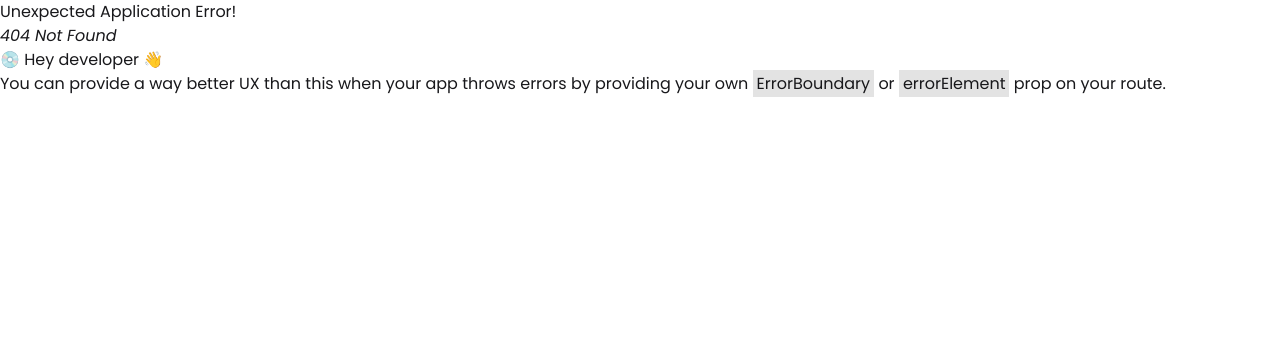
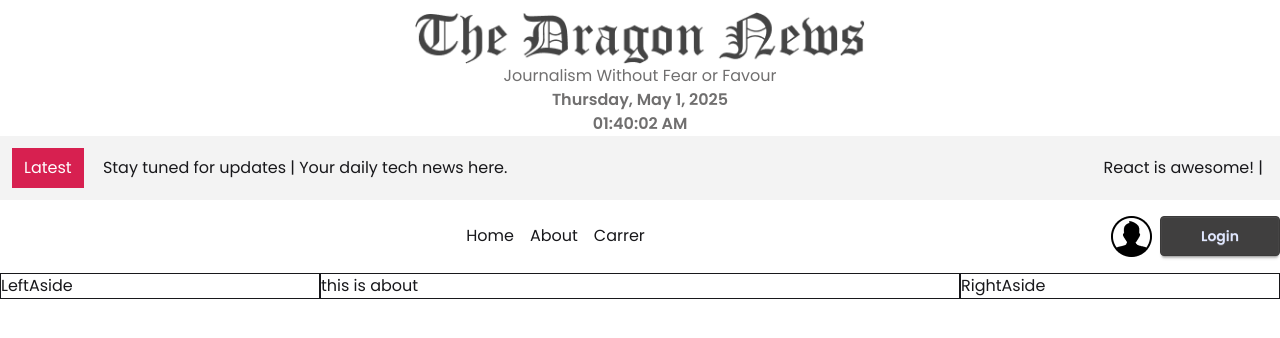
Before and after one commit to iktushar01/dragon-news-webapp, a React (Vite) app: page /about in a window 1280 px wide. Before the commit this address had no page. Shown: the top 338 px of the page. Built offline with nearby package versions, Linux system fonts and the light colour scheme.

Commit message:
grid stucture added

```diff
--- /dev/null
+++ b/src/Components/HomeLayout/LeftAside.jsx
@@ -0,0 +1,11 @@
+import React from 'react';
+
+const LeftAside = () => {
+    return (
+        <div>
+            <h1>LeftAside</h1>
+        </div>
+    );
+};
+
+export default LeftAside;
--- /dev/null
+++ b/src/Components/HomeLayout/RightAside.jsx
@@ -0,0 +1,11 @@
+import React from 'react';
+
+const RightAside = () => {
+    return (
+        <div>
+            RightAside
+        </div>
+    );
+};
+
+export default RightAside;
--- a/src/Layouts/HomeLayout.jsx
+++ b/src/Layouts/HomeLayout.jsx
@@ -3,23 +3,29 @@ import { Outlet } from 'react-router';
 import Header from '../Components/Header';
 import LatestNews from '../Components/LatestNews';
 import Navbar from '../Components/Navbar';
+import LeftAside from '../Components/HomeLayout/LeftAside';
+import RightAside from '../Components/HomeLayout/RightAside';
 
 const HomeLayout = () => {
     return (
         <div className='container mx-auto my-3'>
            <Header/>
            <section>
-            <LatestNews></LatestNews>
+            <LatestNews/>
            </section>
            <nav>
-            <Navbar></Navbar>
+            <Navbar/>
            </nav>
-            <main>
-                <section className='left_nav'></section>
-                <section className='main'>
+            <main className='grid grid-cols-12 *:border'>
+                <aside className='col-span-3'>
+                    <LeftAside/>
+                </aside>
+                <section className='main col-span-6'>
                     <Outlet/>
                 </section>
-                <section className='right_nav'></section>
+            <aside className='col-span-3'>
+                <RightAside/>
+            </aside>
             </main>
         </div>
     );
--- /dev/null
+++ b/src/Pages/About.jsx
@@ -0,0 +1,11 @@
+import React from 'react';
+
+const About = () => {
+    return (
+        <div>
+            <h1>this is about</h1>
+        </div>
+    );
+};
+
+export default About;
--- /dev/null
+++ b/src/Pages/Carrer.jsx
@@ -0,0 +1,11 @@
+import React from 'react';
+
+const Carrer = () => {
+    return (
+        <div>
+            <h1>this is carrer</h1>
+        </div>
+    );
+};
+
+export default Carrer;
--- /dev/null
+++ b/src/Pages/CategoryNews.jsx
@@ -0,0 +1,11 @@
+import React from 'react';
+
+const CategoryNews = () => {
+    return (
+        <div>
+            <h1>wow</h1>
+        </div>
+    );
+};
+
+export default CategoryNews;
--- /dev/null
+++ b/src/Pages/Home.jsx
@@ -0,0 +1,11 @@
+import React from 'react';
+
+const Home = () => {
+    return (
+        <div>
+            Home
+        </div>
+    );
+};
+
+export default Home;
--- a/src/Routes/Routes.jsx
+++ b/src/Routes/Routes.jsx
@@ -2,11 +2,34 @@ import {
     createBrowserRouter,
   } from "react-router";
 import HomeLayout from "../Layouts/HomeLayout";
+import Home from "../Pages/Home";
+import About from "../Pages/About";
+import Carrer from "../Pages/Carrer";
+import CategoryNews from "../Pages/CategoryNews";
 
 
  export const router = createBrowserRouter([
     {
       path: "/",
-      Component : HomeLayout
+      Component : HomeLayout,
+      children : [
+        {
+          index : true,
+          path : '/',
+          Component : Home
+        },
+        {
+          path : '/about',
+          Component : About
+        },
+        {
+          path : '/carrer',
+          Component : Carrer
+        },
+        {
+          path : '/category',
+          Component : CategoryNews
+        }
+      ]
     },
   ]);
```
